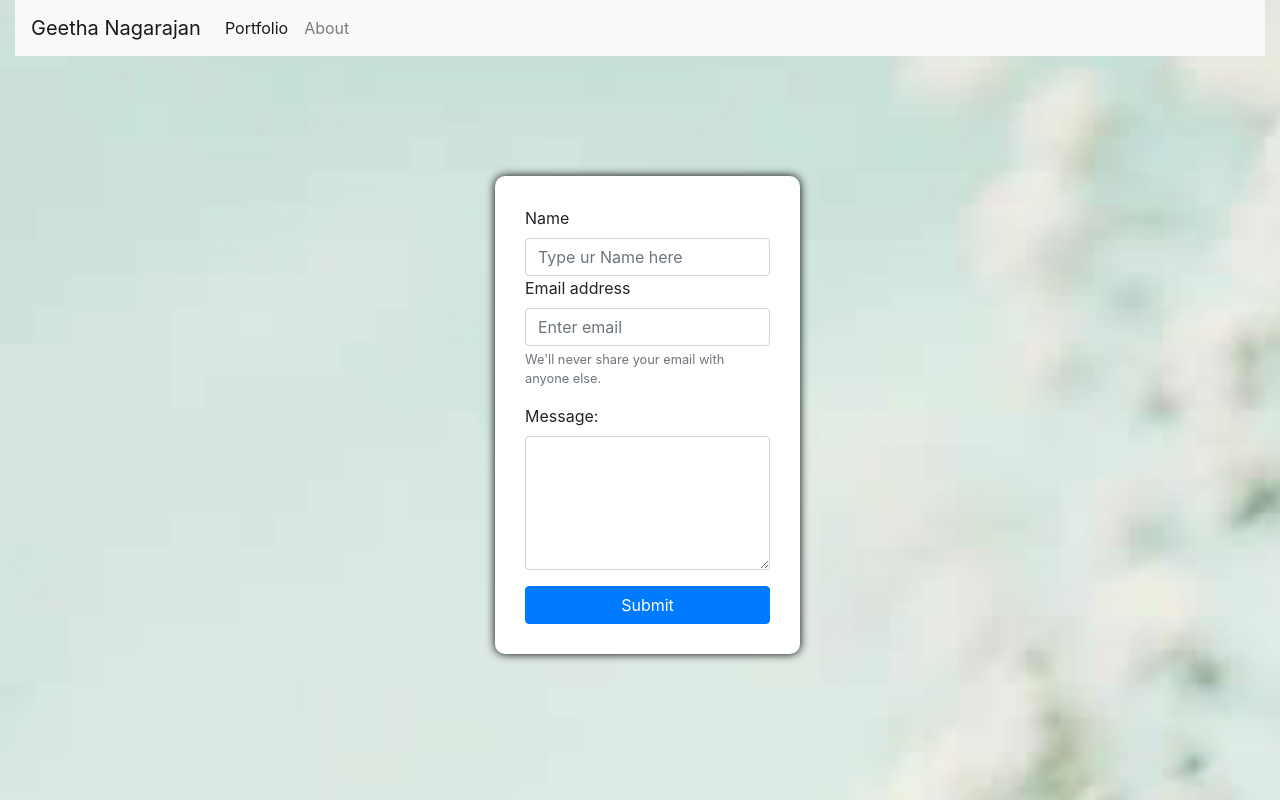
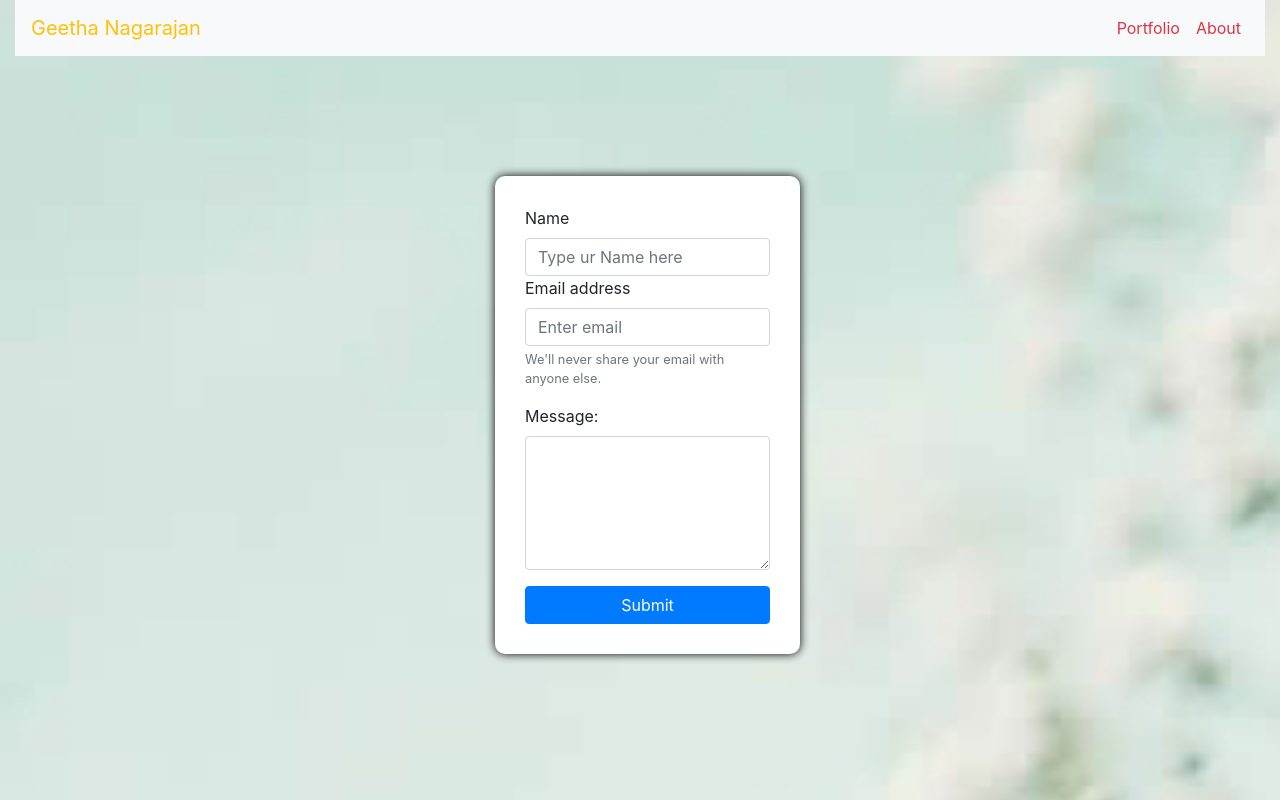
Before and after one commit to GEETHA-21/bootstrap-portfolio, a plain HTML site: page contact.html in a window 1280 px wide. Drawn offline with nearby package versions, Linux system fonts and the light colour scheme.

Commit message:
final look

```diff
--- a/contact.html
+++ b/contact.html
@@ -11,20 +11,20 @@
 </head>
 <body>
 
-    <section class="container-fluid bg1">
+    <section class="container-fluid bg1 ">
         <nav class="navbar navbar-expand-lg navbar-light bg-light">
-                <a class="navbar-brand" href="#">Geetha Nagarajan</a>
+                <a class="navbar-brand text-warning" href="#">Geetha Nagarajan </a>
                 <button class="navbar-toggler" type="button" data-toggle="collapse" data-target="#navbarSupportedContent" aria-controls="navbarSupportedContent" aria-expanded="false" aria-label="Toggle navigation">
                   <span class="navbar-toggler-icon"></span>
                 </button>
 
                 <div class="collapse navbar-collapse" id="navbarSupportedContent">
-                  <ul class="navbar-nav mr-auto">
+                  <ul class="navbar-nav ml-auto">
                     <li class="nav-item active">
-                      <a class="nav-link" href="portfolio.html">Portfolio <span class="sr-only">(current)</span></a>
+                      <a class="nav-link text-danger" href="portfolio.html">Portfolio <span class="sr-only">(current)</span></a>
                     </li>
                     <li class="nav-item">
-                      <a class="nav-link" href="index.html">About</a>
+                      <a class="nav-link text-danger" href="index.html">About</a>
                     </li>
 
                   </ul>
@@ -55,7 +55,7 @@
           </form>
             </section>
         </section>
-
+    </section>
               <script src="https://code.jquery.com/jquery-3.3.1.slim.min.js" integrity="sha384-q8i/X+965DzO0rT7abK41JStQIAqVgRVzpbzo5smXKp4YfRvH+8abtTE1Pi6jizo" crossorigin="anonymous"></script>
 <script src="https://cdnjs.cloudflare.com/ajax/libs/popper.js/1.14.7/umd/popper.min.js" integrity="sha384-UO2eT0CpHqdSJQ6hJty5KVphtPhzWj9WO1clHTMGa3JDZwrnQq4sF86dIHNDz0W1" crossorigin="anonymous"></script>
 <script src="https://stackpath.bootstrapcdn.com/bootstrap/4.3.1/js/bootstrap.min.js" integrity="sha384-JjSmVgyd0p3pXB1rRibZUAYoIIy6OrQ6VrjIEaFf/nJGzIxFDsf4x0xIM+B07jRM" crossorigin="anonymous"></script>
```
Also changed, not shown: index.html (+4 -4 lines), portfolio.html (+5 -5 lines).
